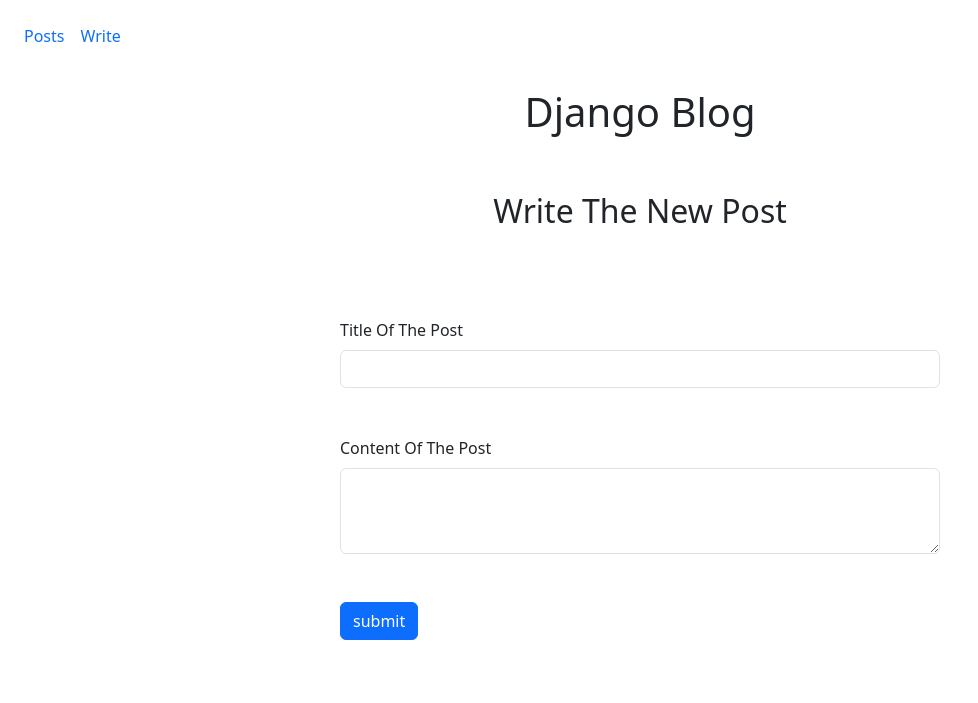
After one commit to JDanielGS/Blog-with-Django-and-MySQL, a Django app: page /write/ in a window 1280 px wide. The commit adds this page. Shown: the top 703 px of the page, without its empty margins (0-978 px from the left). Run offline with Django 4.2, Linux system fonts and the light colour scheme.

Commit message:
version 1.0.1 Blog with Django and MySQL

```diff
--- a/core/settings.py
+++ b/core/settings.py
@@ -70,7 +70,7 @@ DATABASES = {
         'NAME': 'crud',
         'USER': os.environ.get('USER'),
         'PASSWORD': os.environ.get('PASSWORD'),
-        'PORT': '3306',
+        'PORT': os.environ.get('PORT'),
     }
 }
 
--- a/crud/models.py
+++ b/crud/models.py
@@ -5,3 +5,6 @@ class Post(models.Model):
     title=models.CharField(max_length=100)
     content=models.TextField()
     pub_date=models.DateTimeField()
+
+    def __str__(self):
+        return self.title
--- a/crud/urls.py
+++ b/crud/urls.py
@@ -3,4 +3,5 @@ from . import views
 
 urlpatterns = [
     path('', views.home, name="home"),
+    path('write/', views.write, name="write"),
 ]
--- a/crud/views.py
+++ b/crud/views.py
@@ -1,9 +1,16 @@
 from django.shortcuts import render
+from .models import Post
 
 def home(request):
+    db_post=Post.objects.all()
+    context={
+        "posts":db_post
+    }
 
+    return render(request, "blog/index.html", context)
+
+def write(request):
     context={
 
     }
-
-    return render(request, "blog/index.html", context)
+    return render(request, "blog/write.html", context)
--- /dev/null
+++ b/templates/blog/layout.html
@@ -0,0 +1,45 @@
+<!DOCTYPE html>
+<html lang="en">
+<head>
+    <meta charset="UTF-8">
+    <meta http-equiv="X-UA-Compatible" content="IE=edge">
+    <meta name="viewport" content="width=device-width, initial-scale=1.0">
+    <title>{% block title %}{% endblock %}</title>
+    <link href="https://cdn.jsdelivr.net/npm/bootstrap@5.3.0-alpha1/dist/css/bootstrap.min.css" rel="stylesheet"
+    integrity="sha384-GLhlTQ8iRABdZLl6O3oVMWSktQOp6b7In1Zl3/Jr59b6EGGoI1aFkw7cmDA6j6gD" crossorigin="anonymous">
+    <style>
+        h2{
+            text-align: center;
+            padding: 2rem;
+        }
+        .postbox article:nth-child(2n+1){
+            background-color: #e9ecef;
+        }
+    </style>
+</head>
+<body>
+
+    <header>
+        <nav class="navbar navbar-expand-lg bg-beige p-3 rounded-bottom">
+            <ul class="navbar-nav">
+                <li class="navbar-item"><a class="nav-link acive text-primary" href="/">Posts</a></li>
+                <li class="navbar-item"><a class="nav-link acive text-primary" href="/write">Write</a></li>
+            </ul>
+        </nav>
+    </header>
+
+    <main class="container-fluid">
+        <div class="row">
+            <h1 class="text-center p-3">Django Blog</h1>
+        </div>
+        <div class="row">
+            {% block main %}{% endblock %}
+        </div>
+    </main>
+
+    <script src="https://cdn.jsdelivr.net/npm/@popperjs/core@2.11.6/dist/umd/popper.min.js"
+    integrity="sha384-oBqDVmMz9ATKxIep9tiCxS/Z9fNfEXiDAYTujMAeBAsjFuCZSmKbSSUnQlmh/jp3" crossorigin="anonymous"></script>
+<script src="https://cdn.jsdelivr.net/npm/bootstrap@5.3.0-alpha1/dist/js/bootstrap.min.js"
+    integrity="sha384-mQ93GR66B00ZXjt0YO5KlohRA5SY2XofN4zfuZxLkoj1gXtW8ANNCe9d5Y3eG5eD" crossorigin="anonymous"></script>
+</body>
+</html>
--- /dev/null
+++ b/templates/blog/write.html
@@ -0,0 +1,21 @@
+{% extends 'blog/layout.html' %}
+
+{% block title %}Write | Django Blog{% endblock  %}
+
+{% block main %}
+    <h2>Write The New Post</h2>
+    <div class="w-50 m-auto py-5 bg-beige rounded-5">
+        <form action="#" class="mb-3 mx-2" method="post">
+            {% csrf_token %}
+            <div class="mb-5">
+                <label for="title" class="form-label">Title Of The Post</label>
+                <input type="text" name="title" class="form-control" id="title" placeholder="">
+            </div>
+            <div class="my-5">
+                <label for="body" class="form-label">Content Of The Post</label>
+                <textarea class="form-control" name="body" id="body" rows="3" required></textarea>
+            </div>
+            <input type="submit" value="submit" class="btn btn-primary">
+        </form>
+    </div>
+{% endblock  %}
```
Also changed, not shown: templates/blog/index.html (+17 -12 lines).
